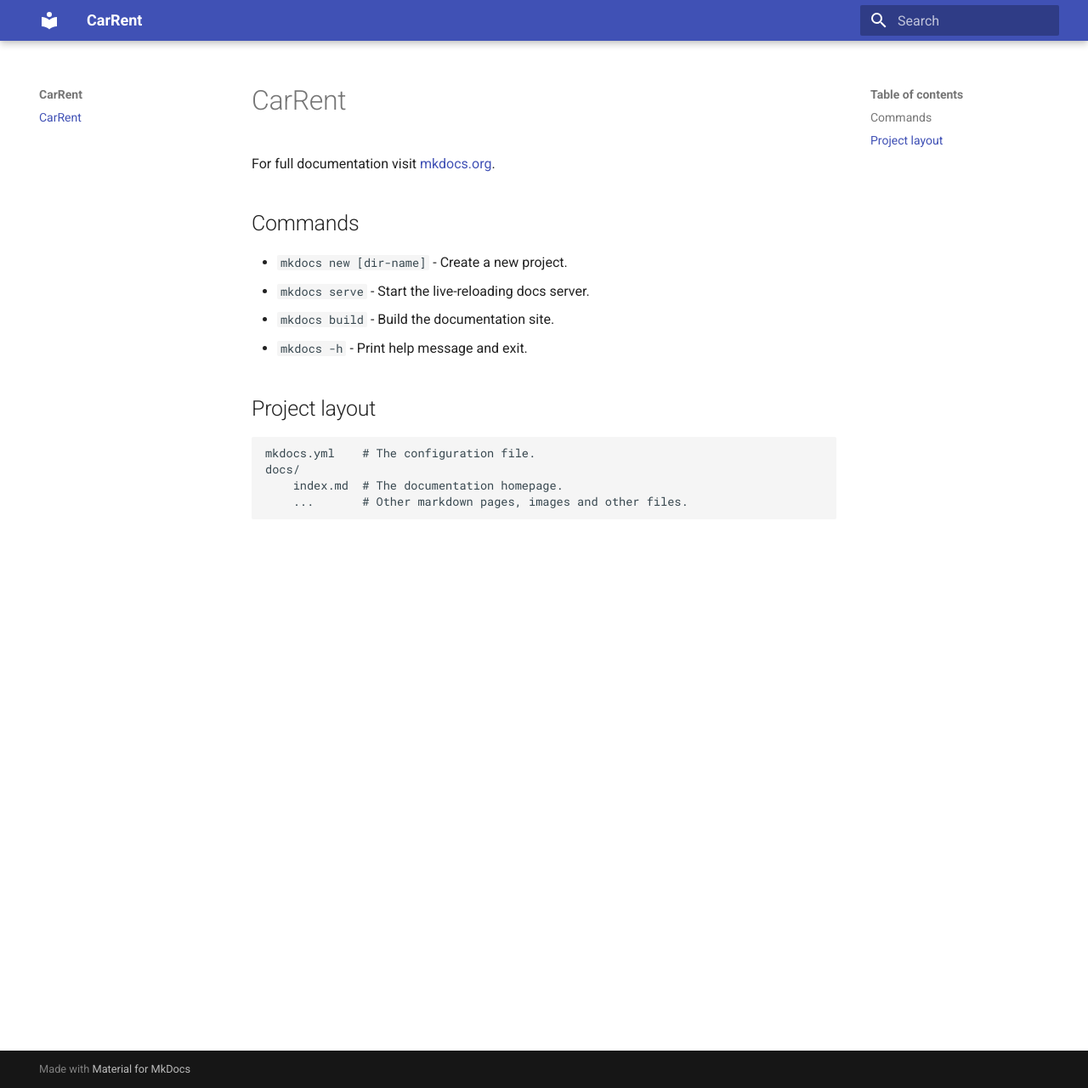
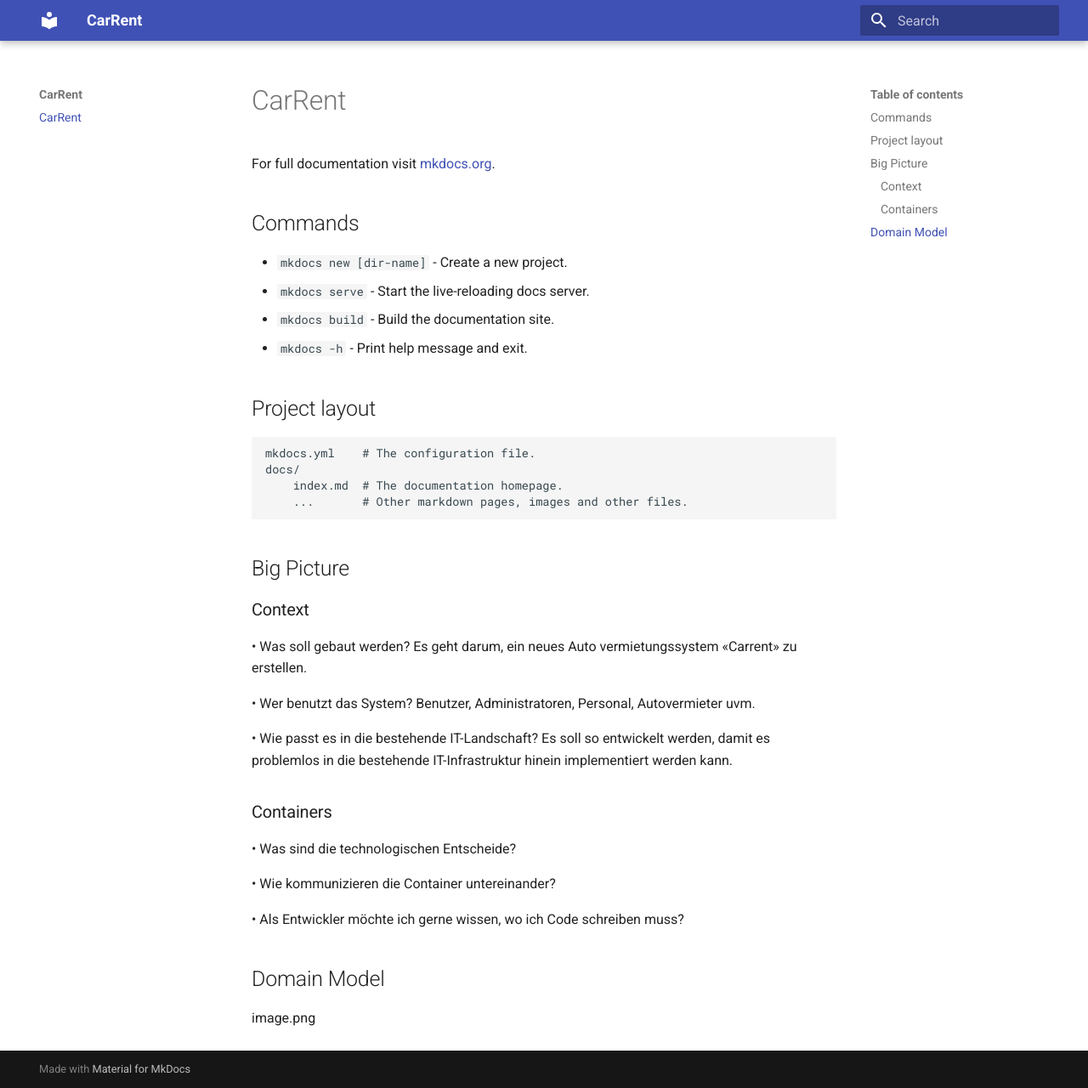
Before and after one commit to Markusdust/carrent, an MkDocs documentation site: the page built from docs/index.md, in a window 1280 px wide and 1280 px high. Shown: the whole window at 85% size. Built offline with MkDocs 1.6.1 and Material for MkDocs 9.7.7, drawn with Linux system fonts in a browser that asks for light colours.

Commit message:
Dokumenteninfos hinzugefügt

```diff
--- a/docs/index.md
+++ b/docs/index.md
@@ -15,3 +15,26 @@
     docs/
         index.md  # The documentation homepage.
         ...       # Other markdown pages, images and other files.
+## Big Picture
+### Context
+•	Was soll gebaut werden?
+        Es geht darum, ein neues Auto vermietungssystem «Carrent» zu erstellen.
+
+•	Wer benutzt das System?
+        Benutzer, Administratoren, Personal, Autovermieter uvm.
+
+•	Wie passt es in die bestehende IT-Landschaft?
+        Es soll so entwickelt werden, damit es problemlos in die bestehende IT-Infrastruktur hinein implementiert werden kann.
+
+
+### Containers
+•	Was sind die technologischen Entscheide?
+
+
+•	Wie kommunizieren die Container untereinander?
+
+
+•	Als Entwickler möchte ich gerne wissen, wo ich Code schreiben muss?
+
+## Domain Model
+image.png
```
